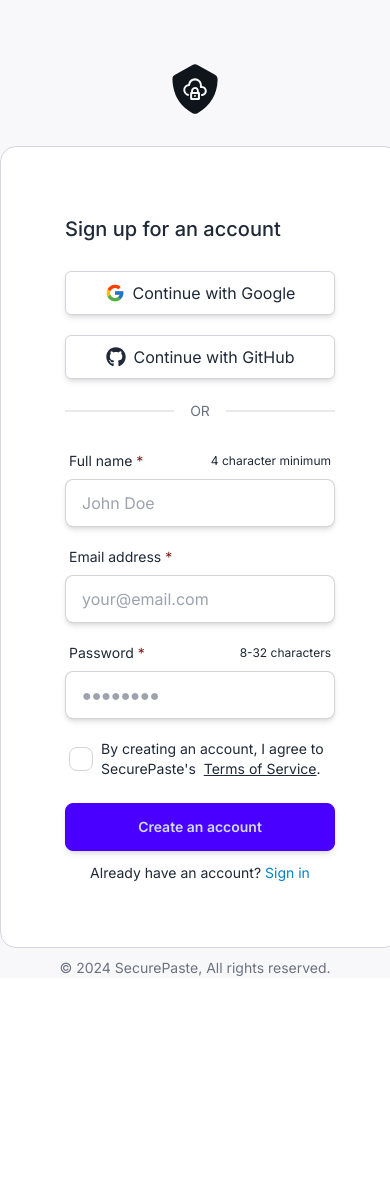
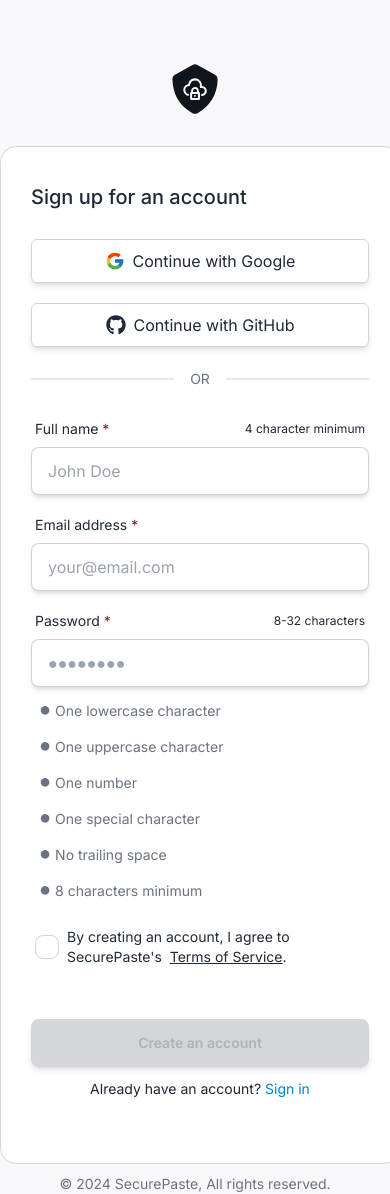
Before and after one commit to codehasan/SecurePaste, a Next.js app in the folder frontend/: page /auth/signup in a window 390 px wide. Before the commit the page ends 978 px from the top, so only its background shows below. Built offline with nearby package versions, Linux system fonts and the light colour scheme; no server answers.

Commit message:
feat: add password requirement and include Turnstile

```diff
--- /dev/null
+++ b/frontend/src/app/auth/signup/PasswordRequirement.tsx
@@ -0,0 +1,34 @@
+import React from 'react';
+import classNames from 'classnames';
+
+interface PasswordRequirementProps {
+  condition: boolean;
+  text: string;
+}
+
+const component: React.FC<PasswordRequirementProps> = ({ condition, text }) => {
+  return (
+    <div
+      className={classNames(
+        {
+          'bg-success bg-opacity-10 text-gray-600': condition,
+        },
+        'mt-1 mr-1 px-2 pb-1 rounded-md'
+      )}
+    >
+      <span
+        className={classNames(
+          {
+            'text-success': condition,
+          },
+          'mr-1 text-xl'
+        )}
+      >
+        ●
+      </span>
+      {text}
+    </div>
+  );
+};
+
+export const PasswordRequirement = React.memo(component);
--- a/frontend/src/app/auth/signup/page.module.css
+++ b/frontend/src/app/auth/signup/page.module.css
@@ -9,9 +9,13 @@
   border: 1px solid #d3d6dc;
 }
 
+.header {
+  margin-top: 4rem;
+  margin-bottom: 1.5rem;
+}
+
 .base {
   background: #f8f8fa;
-  min-height: 100vh;
 }
 
 .logo {
@@ -21,3 +25,44 @@
 .userAgreement {
   list-style: decimal;
 }
+
+@media screen and (max-width: 900px) {
+  .container {
+    width: 70%;
+  }
+}
+
+@media screen and (max-width: 700px) {
+  .container {
+    width: 80%;
+  }
+}
+
+@media screen and (max-width: 540px) {
+  .container {
+    width: 90%;
+    padding-left: 50px;
+    padding-right: 50px;
+  }
+
+  .header {
+    margin-top: 3rem;
+  }
+}
+
+@media screen and (max-width: 420px) {
+  .container {
+    width: 100%;
+  }
+}
+
+@media screen and (max-width: 399px) {
+  .container {
+    padding-left: 30px;
+    padding-right: 30px;
+  }
+
+  .header {
+    margin-top: 2rem;
+  }
+}
--- a/frontend/src/app/auth/signup/page.tsx
+++ b/frontend/src/app/auth/signup/page.tsx
@@ -1,5 +1,11 @@
 'use client';
-import React, { FormEvent, useCallback, useRef, useState } from 'react';
+import React, {
+  ChangeEvent,
+  FormEvent,
+  useCallback,
+  useRef,
+  useState,
+} from 'react';
 import classNames from 'classnames';
 import Link from 'next/link';
 import axios, { AxiosError } from 'axios';
@@ -9,6 +15,7 @@ import { MemoizedOAuth } from './OAuthProvider';
 import Alert, { Type } from '@/components/Alert';
 import { MemoizedLabel } from '@/components/Label';
 import { useRouter } from 'next/navigation';
+import { PasswordRequirement } from './PasswordRequirement';
 import Script from 'next/script';
 
 import styles from './page.module.css';
@@ -68,6 +75,15 @@ const SignUp = ({
   };
 }) => {
   const [error, setError] = useState('');
+  const [passwordStatus, setPasswordStatus] = useState({
+    value: '',
+    lowercase: false,
+    uppercase: false,
+    number: false,
+    symbols: false,
+    minimumChars: false,
+    noTrailingSpace: false,
+  });
   const userAgreementRef = useRef<HTMLDialogElement>(null);
   const router = useRouter();
 
@@ -121,25 +137,55 @@ const SignUp = ({
     userAgreementRef.current?.showModal();
   }, []);
 
+  const handlePassword = (event: ChangeEvent<HTMLInputElement>) => {
+    const pass = event.target.value;
+
+    const maxLength = Number(event.target.max || '32');
+    if (maxLength && pass.length > maxLength) {
+      return;
+    }
+
+    const passStats = {
+      value: pass,
+      lowercase: /[a-z]/.test(pass),
+      uppercase: /[A-Z]/.test(pass),
+      number: /\d/.test(pass),
+      symbols: /[^A-Za-z0-9\s]/.test(pass),
+      minimumChars: pass.length >= 8,
+      noTrailingSpace: pass.length > 0 && pass.trim() === pass,
+    };
+
+    setPasswordStatus(passStats);
+  };
+
   return (
     <>
       <Script
         src="https://challenges.cloudflare.com/turnstile/v0/api.js"
         strategy="lazyOnload"
       />
-      <div
-        className={classNames(styles.base, 'flex flex-col items-center w-full')}
-      >
+      <div className={classNames(styles.base, 'flex flex-col items-center')}>
         <MemoizedUserAgreement ref={userAgreementRef} singleButton />
+
+        {/* Logo */}
         <div id="logo-container" className="mt-16 mb-8">
           <Link href="/" rel="noopener noreferrer">
             <Logo className={styles.logo} width={50} height={50} />
           </Link>
         </div>
+
         <div id="signup-form" className={styles.container}>
-          <h1 className="text-xl mt-16 mb-6 p-1 pl-0 font-medium">
+          {/* Form Header */}
+          <h1
+            className={classNames(
+              styles.header,
+              'text-xl p-1 pl-0 font-medium'
+            )}
+          >
             Sign up for an account
           </h1>
+
+          {/* OAuth Providers */}
           <MemoizedOAuth />
           <div className="divider text-gray-500 text-sm mt-6 mb-6">OR</div>
 
@@ -182,7 +228,7 @@ const SignUp = ({
             </MemoizedLabel>
 
             <MemoizedLabel
-              className="mt-3"
+              className="mt-3 mb-1"
               primaryText="Password"
               topRight="8-32 characters"
               required
@@ -192,12 +238,42 @@ const SignUp = ({
                 type="password"
                 name="password"
                 placeholder="●●●●●●●●"
+                value={passwordStatus.value}
+                onChange={handlePassword}
                 min={8}
                 max={32}
                 required
               />
             </MemoizedLabel>
 
+            <div className="text-sm text-gray-500 grid grid-cols-1 sm:grid-cols-2">
+              <PasswordRequirement
+                condition={passwordStatus.lowercase}
+                text="One lowercase character"
+              />
+              <PasswordRequirement
+                condition={passwordStatus.uppercase}
+                text="One uppercase character"
+              />
+              <PasswordRequirement
+                condition={passwordStatus.number}
+                text="One number"
+              />
+              <PasswordRequirement
+                condition={passwordStatus.symbols}
+                text="One special character"
+              />
+              <PasswordRequirement
+                condition={passwordStatus.noTrailingSpace}
+                text="No trailing space"
+              />
+              <PasswordRequirement
+                condition={passwordStatus.minimumChars}
+                text="8 characters minimum"
+              />
+            </div>
+
+            {/* Accept Terms */}
             <div className="label justify-start my-3">
               <input
                 className="checkbox text-gray-700 mr-2"
@@ -214,15 +290,28 @@ const SignUp = ({
               </span>
             </div>
 
-            {/* Turstile captcha */}
-            <div
-              className="cf-turnstile mb-4"
-              data-sitekey={process.env.NEXT_PUBLIC_TURNSTILE_SITEKEY}
-            />
+            {/* Turnstile captcha */}
+            <div className="label justify-start mb-4">
+              <div
+                className="cf-turnstile"
+                data-sitekey={process.env.NEXT_PUBLIC_TURNSTILE_SITEKEY}
+              />
+            </div>
 
             <button
               type="submit"
-              className="btn btn-primary w-full shadow-md mb-3"
+              className={classNames(
+                {
+                  'btn-disabled':
+                    !passwordStatus.lowercase ||
+                    !passwordStatus.uppercase ||
+                    !passwordStatus.minimumChars ||
+                    !passwordStatus.noTrailingSpace ||
+                    !passwordStatus.number ||
+                    !passwordStatus.symbols,
+                },
+                'btn btn-primary w-full shadow-md mb-3'
+              )}
             >
               Create an account
             </button>
--- a/frontend/src/app/globals.css
+++ b/frontend/src/app/globals.css
@@ -99,9 +99,4 @@ input:focus-within {
   pre {
     @apply font-normal;
   }
-
-  html,
-  body {
-    @apply size-full;
-  }
 }
```
